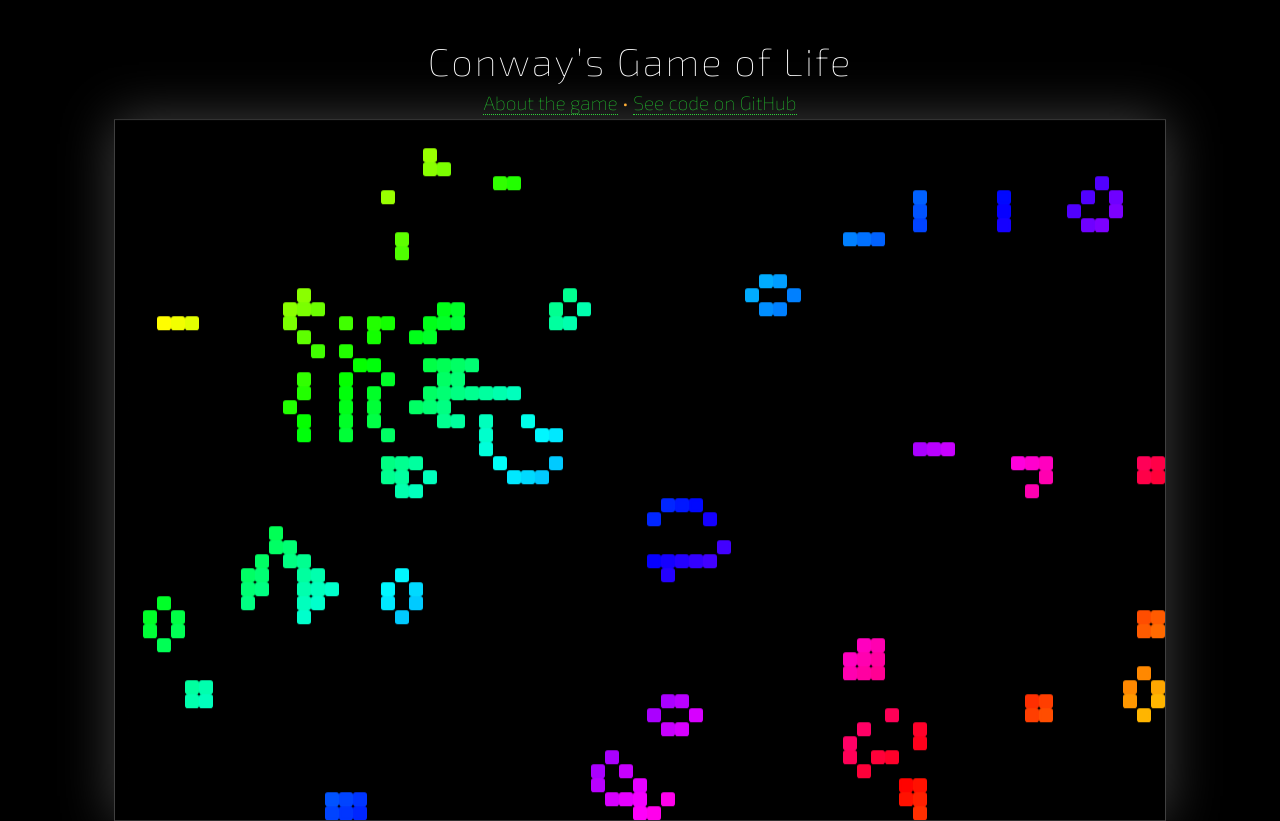
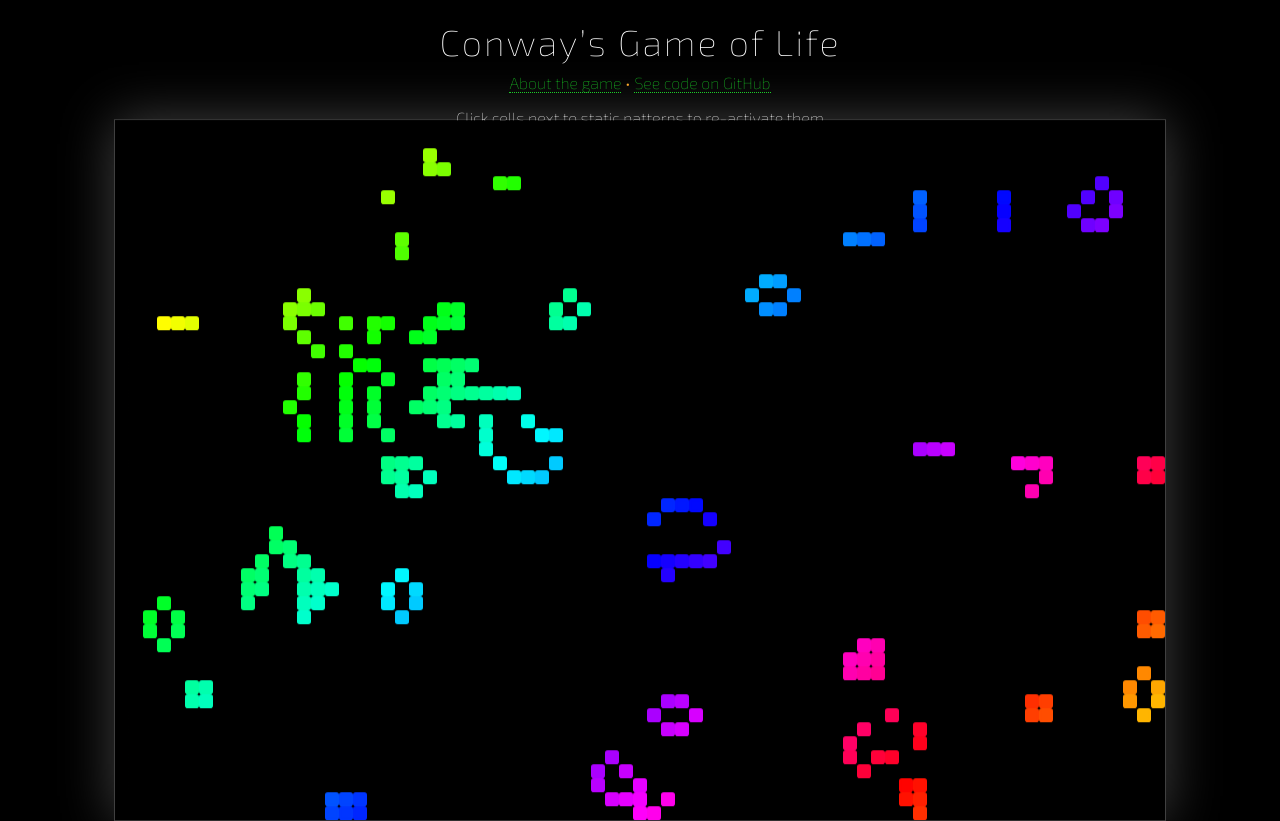
Before and after one commit to rifkegribenes/game-of-life, a React app: page / in a window 1280 px wide. Built offline with nearby package versions, Linux system fonts and the light colour scheme.

Commit message:
fixed css for larger screens

```diff
--- a/src/style.scss
+++ b/src/style.scss
@@ -40,16 +40,16 @@ body {
 
 h2 {
 	letter-spacing: 2px;
-	font-size: 3vw;
-	font-weight: 100 !important;
-	margin: 3vw 0 .5vw 0;
+  font-size: 36px;
+  font-weight: 100 !important;
+  margin: 20px 0 10px 0;
 	text-align: center;
 }
 
 h3 {
-	font-size: 1.5vw;
+	font-size: 16px;
 	font-weight: 100 !important;
-	margin: 0 0 1vw 0;
+	margin: 0 0 10px 0;
 	text-align: center;
 	color: #FFA726;
 }
@@ -75,7 +75,7 @@ h3 a {
 
 .generation {
 	text-transform: uppercase;
-	font-size: 1vw;
+	font-size: 16px;
 	letter-spacing: 2px;
 	display: inline-block;
 	text-align: left;
@@ -85,9 +85,9 @@ h3 a {
 .counter {
 	font-family: 'Roboto Mono', monospace;
   font-weight: 100;
-	font-size: 2vw;
-	padding-top: .5vw;
-	min-width: 12vw;
+	font-size: 24px;
+	padding-top: 10px;
+	min-width: 60px;
 	color: #42f44e;
 	border: 1px solid white;
 	margin: 6px auto;
@@ -98,21 +98,21 @@ h3 a {
 
 
 .btn {
-    margin: 1.69vw 0 0 1vw;
+    margin: 27px 0 0 15px;
     border: 1px solid #fff;
     text-align: center;
     padding: .2rem;
     background-color: $green;
     text-decoration: none;
     color: #fff;
-    font-size: 1.5vw;
-    padding: 0 .7vw;
+    font-size: 15px;
+    padding: 0 10px;
     text-transform: uppercase;
     letter-spacing: 2px;
     text-align: center;
     transition: .2s ease-out;
     cursor: pointer;
-    height: 3.5vw;
+    height: 46px;
 
     &:hover {
     	background-color: #FFA726;
```
Also changed, not shown: 7 other files (tests, documents, lock files or other folders).
